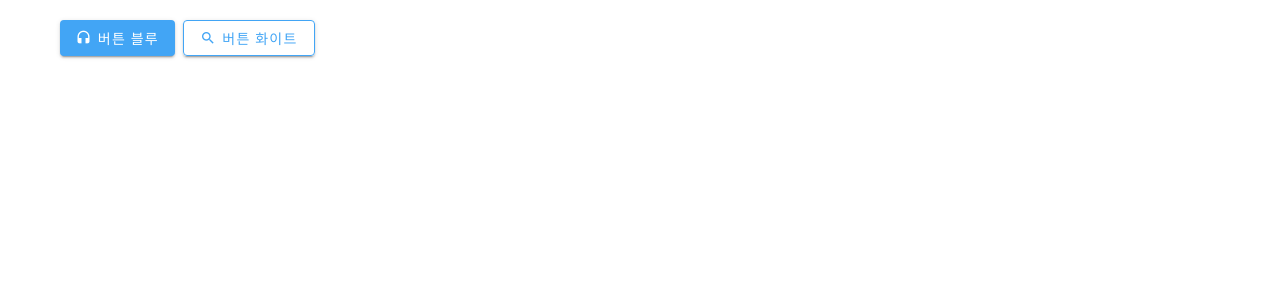
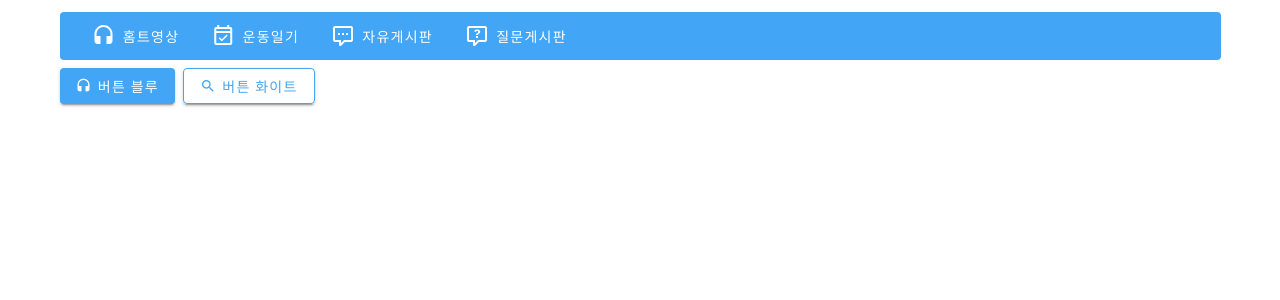
Before and after one commit to EDDI-RobotAcademy/WebAppPersonalProject, a Vue app in the folder p4th/JinjuPark/vue/frontend/: page /common-components in a window 1280 px wide. Shown: the top 300 px of the page. Built offline with nearby package versions, Linux system fonts and the light colour scheme.

Commit message:
feat:[박진주]홈트 커뮤니티에서 공통으로 사용할 수 있는 메뉴바 컴포넌트[HOME-T-WANG6]

```diff
--- /dev/null
+++ b/p4th/JinjuPark/vue/frontend/src/components/common/CommonMenuBar.vue
@@ -0,0 +1,50 @@
+<template>
+  <v-toolbar color="blue lighten-1" elevation="0" rounded dense>
+    <v-toolbar-items v-if="!isMobile()">
+      <v-btn
+          class="blue lighten-1 white--text"
+          elevation="0"
+          v-for="link in links" :key="link.text" :to="link.route">
+          <v-icon>{{link.icon}}</v-icon>
+          <span style="width: 6px" v-if="link.text"></span>
+          {{ link.text }}
+      </v-btn>
+    </v-toolbar-items>
+
+    <v-toolbar-items v-else>>
+      <v-btn
+          class="blue lighten-1 white--text"
+          elevation="0"
+          v-for="link in links" :key="link.text" :to="link.route">
+        <v-icon>{{link.icon}}</v-icon>
+      </v-btn>
+    </v-toolbar-items>
+  </v-toolbar>
+</template>
+
+<script>
+import commonMixins from "@/mixins/CommonMixins";
+
+export default {
+  name: "CommonMenuBar",
+  mixins: [commonMixins],
+  props: {
+  },
+  data(){
+    return{
+      links: [
+          //home에 배너+ 운동영상
+        // { icon: 'mdi-home', text: 'Home', name: 'home', route: '/' },
+        { icon: 'mdi-headphones', text: '홈트영상', name: 'home', route: '/' },
+        { icon: 'mdi-calendar-check-outline', text: '운동일기', name: 'home', route: '/' },
+        { icon: 'mdi-comment-processing-outline', text: '자유게시판', name: 'home', route: '/' },
+        { icon: 'mdi-comment-question-outline', text: '질문게시판', name: 'home', route: '/' },
+      ],
+    }
+  }
+}
+</script>
+
+<style scoped>
+
+</style>
--- a/p4th/JinjuPark/vue/frontend/src/main.js
+++ b/p4th/JinjuPark/vue/frontend/src/main.js
@@ -5,10 +5,12 @@ import store from './store'
 import vuetify from './plugins/vuetify'
 
 import CommonButton_White from "@/components/common/CommonButtonWhite";
+import CommonMenuBar from "@/components/common/CommonMenuBar";
 import CommonButtonBlue from "@/components/common/CommonButtonBlue";
 
 Vue.component('CommonButtonBlue', CommonButtonBlue) // 글로벌 컴포넌트로 만듦
 Vue.component('CommonButtonWhite', CommonButton_White)
+Vue.component('CommonMenuBar', CommonMenuBar)
 
 
 Vue.config.productionTip = false
--- a/p4th/JinjuPark/vue/frontend/src/views/board/CommonComponentsTestView.vue
+++ b/p4th/JinjuPark/vue/frontend/src/views/board/CommonComponentsTestView.vue
@@ -1,6 +1,7 @@
 <template>
   <v-container>
     <div>
+      <common-menu-bar/>
       <common-button-blue btn-name="버튼 블루" icon-name="mdi-headphones"/>
       <common-button-white btn-name="버튼 화이트" icon-name="mdi-magnify"/>
     </div>
```
